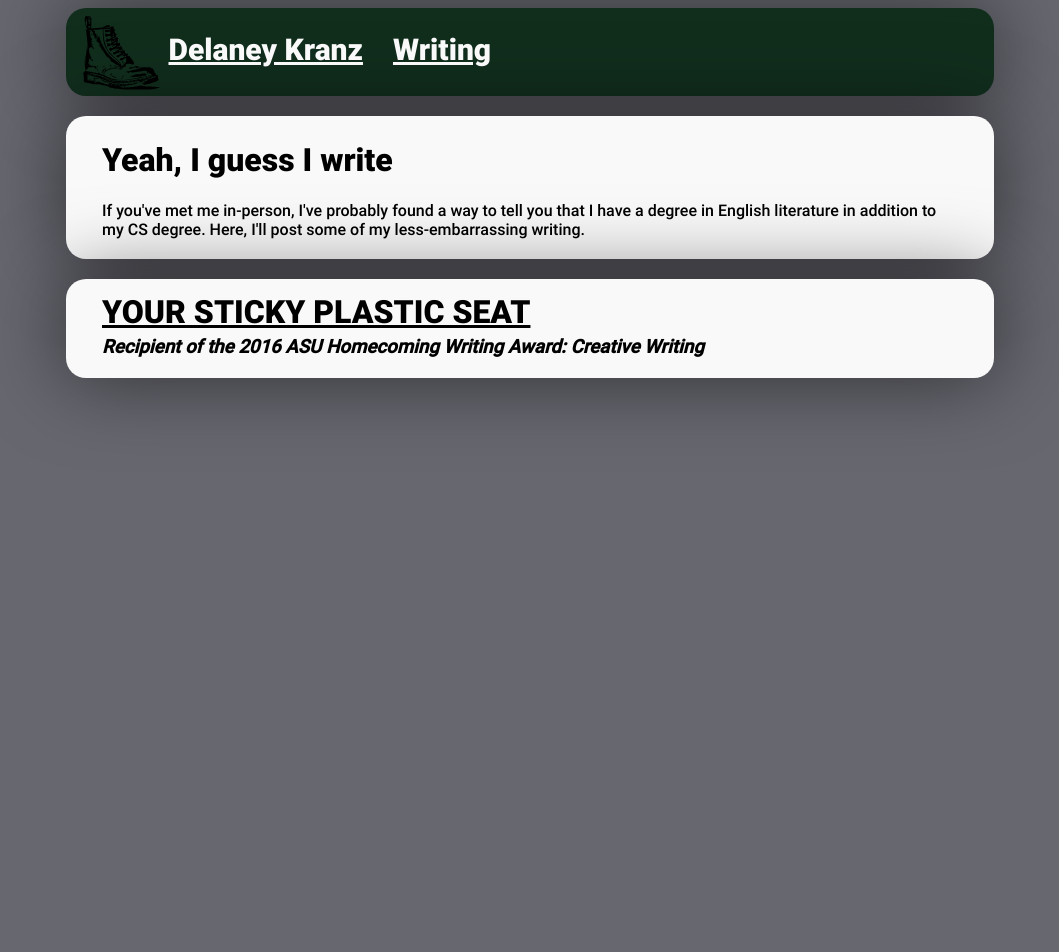
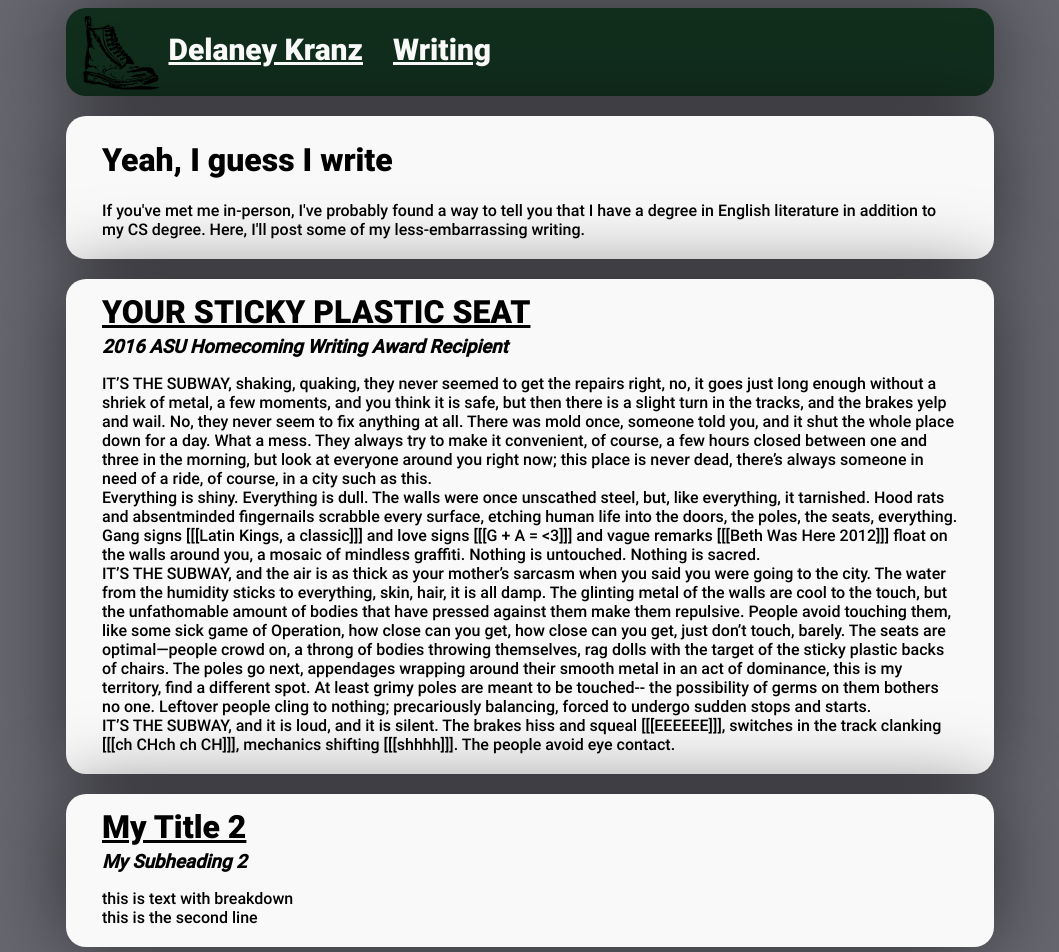
Before and after one commit to delaneykranz/portfolio, a React (Create React App) app: page /articles in a window 1280 px wide. Shown: the top 952 px of the page, without its empty margins (110-1169 px from the left). Before the commit the page ends 800 px from the top, so only its background shows below. Built offline with nearby package versions, Linux system fonts and the light colour scheme.

Commit message:
added content for articles

```diff
--- a/src/Article.js
+++ b/src/Article.js
@@ -17,7 +17,7 @@ function Article(props) {
           <div>
             <h1 className="Article-h1">{props.title}</h1>
             <h3 className="Article-h3"><i>{props.subheading}</i></h3>
-            <p>{props.article}</p>
+            <p>{props.content}</p>
           </div>
         </Box>
       </Card>
--- a/src/Articles.js
+++ b/src/Articles.js
@@ -2,6 +2,14 @@ import React from "react"
 import { Box, Card } from 'rebass'
 import Article from './Article.js';
 import './Articles.css';
+import articles from './content/articles_consts';
+
+let articlesList = [];
+
+articles.forEach((item) => {
+  articlesList.push( <Article title={item.title} subheading={item.subheading} content={item.content}></Article>)
+})
+
 
 function Articles(props) {
   return (
@@ -21,11 +29,7 @@ function Articles(props) {
           </div>
         </Box>
       </Card>
-      <Article
-        title="YOUR STICKY PLASTIC SEAT"
-        subheading="Recipient of the 2016 ASU Homecoming Writing Award: Creative Writing"
-        article=""
-        ></Article>
+      {articlesList}
     </Box>
   )
 }
--- /dev/null
+++ b/src/content/articles_consts.js
@@ -0,0 +1,27 @@
+export const articles = [
+    {
+    id: 1,
+    title: 'YOUR STICKY PLASTIC SEAT',
+    subheading: '2016 ASU Homecoming Writing Award Recipient',
+    content: ["IT’S THE SUBWAY, shaking, quaking, they never seemed to get the repairs right, no, it goes just long enough without a shriek of metal, a few moments, and you think it is safe, but then there is a slight turn in the tracks, and the brakes yelp and wail. No, they never seem to fix anything at all. There was mold once, someone told you, and it shut the whole place down for a day. What a mess. They always try to make it convenient, of course, a few hours closed between one and three in the morning, but look at everyone around you right now; this place is never dead, there’s always someone in need of a ride, of course, in a city such as this.",
+        <br/>,
+        "Everything is shiny. Everything is dull. The walls were once unscathed steel, but, like everything, it tarnished. Hood rats and absentminded fingernails scrabble every surface, etching human life into the doors, the poles, the seats, everything. Gang signs [[[Latin Kings, a classic]]] and love signs [[[G + A = <3]]] and vague remarks [[[Beth Was Here 2012]]] float on the walls around you, a mosaic of mindless graffiti. Nothing is untouched. Nothing is sacred.",
+        <br/>,
+        "IT’S THE SUBWAY, and the air is as thick as your mother’s sarcasm when you said you were going to the city. The water from the humidity sticks to everything, skin, hair, it is all damp. The glinting metal of the walls are cool to the touch, but the unfathomable amount of bodies that have pressed against them make them repulsive. People avoid touching them, like some sick game of Operation, how close can you get, how close can you get, just don’t touch, barely. The seats are optimal—people crowd on, a throng of bodies throwing themselves, rag dolls with the target of the sticky plastic backs of chairs. The poles go next, appendages wrapping around their smooth metal in an act of dominance, this is my territory, find a different spot. At least grimy poles are meant to be touched-- the possibility of germs on them bothers no one. Leftover people cling to nothing; precariously balancing, forced to undergo sudden stops and starts.",
+        <br/>,
+        "IT’S THE SUBWAY, and it is loud, and it is silent. The brakes hiss and squeal [[[EEEEEE]]], switches in the track clanking [[[ch CHch ch CH]]], mechanics shifting [[[shhhh]]]. The people avoid eye contact. ",
+        <br/>,
+
+    ]
+    },
+    {
+    id: 2,
+    title: 'My Title 2',
+    subheading: 'My Subheading 2',
+    content: ["this is text with breakdown",
+    <br/>,
+    "this is the second line"]
+    }
+    ];
+
+export default articles;
```
